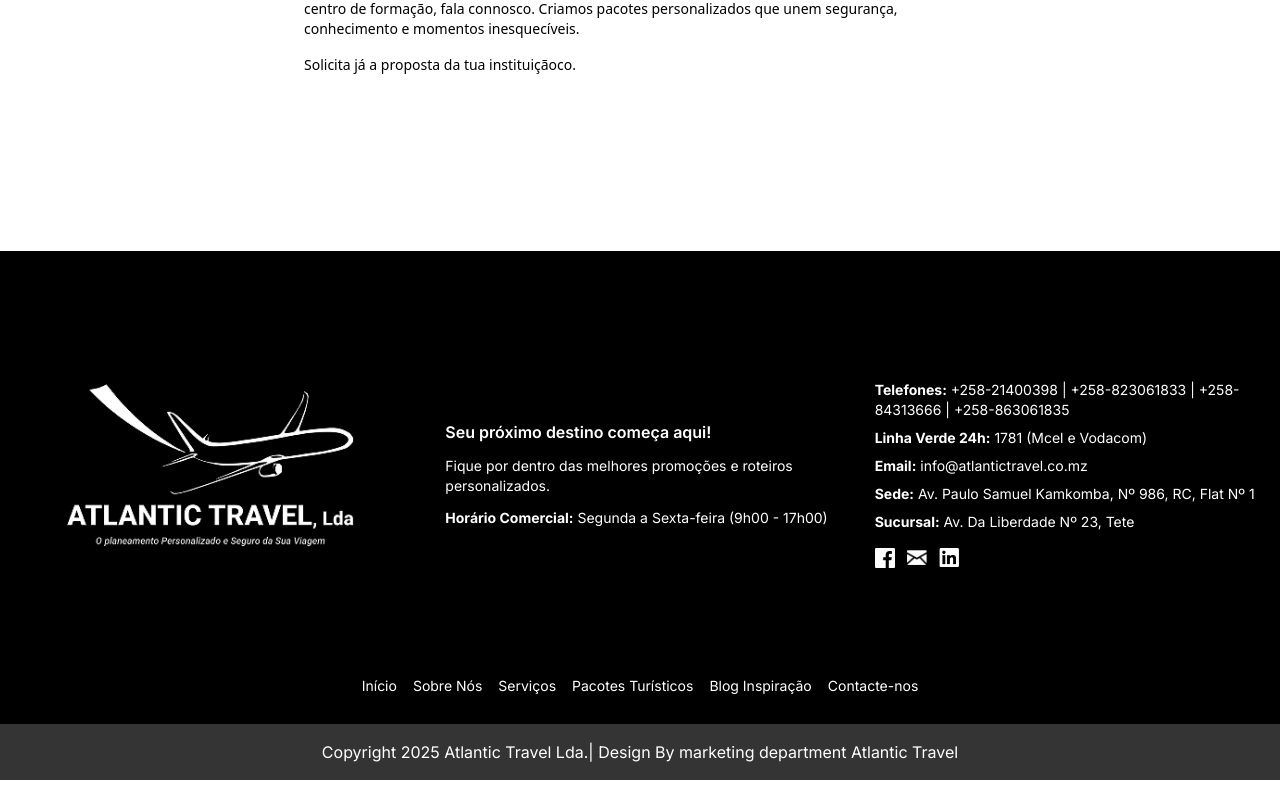
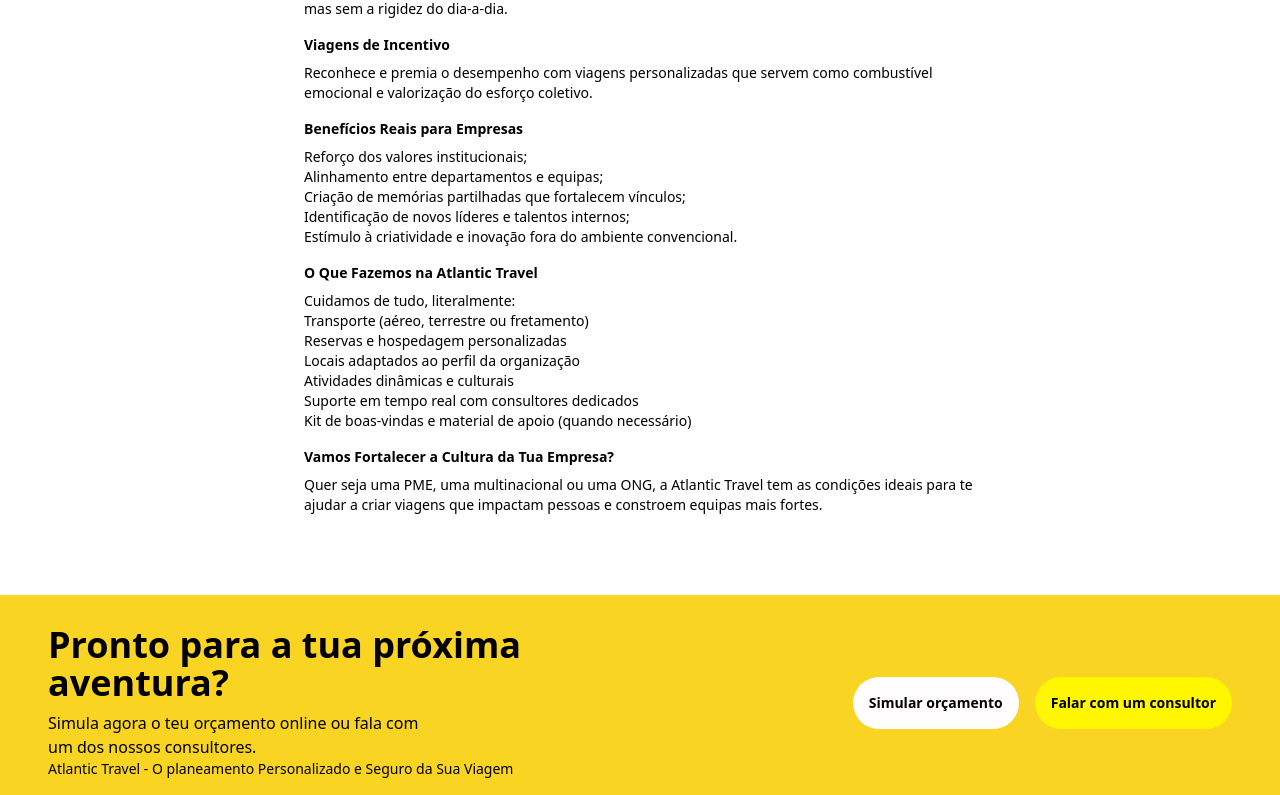
Before and after one commit to Vivaldi-Dev/atlantictravel, a Next.js app in the folder atlantictravel/: page /blog/viagens in a window 1280 px wide. Shown: the part 1145-1940 px from the top of the page. Built offline with nearby package versions, Linux system fonts and the light colour scheme.

Commit message:
add new section

```diff
--- /dev/null
+++ b/atlantictravel/src/app/blog/components/have/Ready.tsx
@@ -0,0 +1,48 @@
+'use client'
+
+import React, { useRef } from 'react'
+import { motion, useInView } from 'framer-motion'
+
+export default function Ready() {
+    const ref = useRef(null)
+    const isInView = useInView(ref, { once: true })
+
+    const fadeInUp = {
+        hidden: { opacity: 0, y: 50 },
+        visible: { opacity: 1, y: 0 }
+    }
+
+    return (
+        <div className='bg-[#F9D423] p-8'>
+            <div className='container mx-auto px-4'>
+                <motion.div ref={ref} initial="hidden" animate={isInView ? 'visible' : 'hidden'} variants={fadeInUp} transition={{ duration: 0.8, ease: 'easeOut' }}
+                    className='grid grid-cols-1 md:grid-cols-2 items-center gap-6'>
+                    <div className='text-black'>
+                        <p className=' font-semibold text-4xl leading-none'>Pronto para a tua próxima </p>
+                        <p className=' font-semibold text-4xl'>aventura?</p>
+                        <div className='mt-2 '>
+                            <p>Simula agora o teu orçamento online ou fala com</p>
+                            <p>um dos nossos consultores.</p>
+                            <p className='text-sm'> Atlantic Travel - O planeamento Personalizado e Seguro da Sua Viagem</p>
+                        </div>
+                    </div>
+                    <div>
+                        <div className='flex justify-end gap-4'>
+                            <div className='bg-[#FFFDFD] p-4 rounded-full text-black w-fit'>
+                                <p className='text-center font-semibold text-sm'>
+                                    Simular orçamento <br />
+                                </p>
+                            </div>
+
+                            <div className='bg-[#FFF700] p-4 rounded-full text-black w-fit'>
+                                <p className='text-center font-semibold text-sm'>
+                                    Falar com um consultor
+                                </p>
+                            </div>
+                        </div>
+                    </div>
+                </motion.div>
+            </div>
+        </div>
+    )
+}
--- a/atlantictravel/src/app/blog/viagens/page.tsx
+++ b/atlantictravel/src/app/blog/viagens/page.tsx
@@ -4,6 +4,8 @@
 import { Inter } from 'next/font/google'
 import Image from 'next/image'
 import { motion } from 'framer-motion'
+import Ready from '../components/have/Ready'
+
 
 const inter = Inter({
     subsets: ['latin'],
@@ -39,7 +41,7 @@
 
 export default function Page() {
     return (
-        <motion.div initial="hidden" animate="visible" variants={containerVariants} className="py-40">
+        <motion.div initial="hidden" animate="visible" variants={containerVariants} className="mt-40 ">
             <motion.div variants={fadeInVariants} className={`text-center text-sm ${inter.variable} font-sans`}>
                 <motion.p variants={itemVariants} className="text-center font-semibold text-4xl mb-4">
                     Como as Viagens Podem Reforçar a
@@ -60,7 +62,7 @@
                 </motion.p>
             </motion.div>
 
-            <motion.div variants={fadeInVariants} className="container mx-auto px-4 mt-16">
+            <motion.div variants={fadeInVariants} className="container mx-auto px-4 mt-16 mb-16">
                 <motion.div variants={containerVariants} className="flex flex-col sm:flex-row justify-center items-end gap-4">
 
                     <motion.div variants={itemVariants} className="relative w-full sm:w-[460px] h-[320px] rounded-xl overflow-hidden shadow-lg" >
@@ -103,21 +105,46 @@
 
 
                         <motion.div variants={itemVariants} className='mb-4'>
-                            <p className="font-semibold text-start mb-2">Educação Que Vai Além da Sala de Aula </p>
+                            <p className="font-semibold text-start mb-2">Formações e Seminários Fora do Escritório</p>
                             <p>
-                                Educação Que Vai Além da Sala de Aula  Se és responsável por uma escola, grupo de estudantes ou centro de formação,
-                                fala connosco.
-                                Criamos pacotes  personalizados que unem segurança, conhecimento e momentos inesquecíveis.
+                                Organizamos todo o suporte logístico para formações corporativas em locais inspiradores com foco, mas sem a rigidez  do dia-a-dia.
                             </p>
                         </motion.div>
 
                         <motion.div variants={itemVariants} className='mb-4'>
-                            <p>Solicita já a proposta da tua instituiçãoco.</p>
+                            <p className="font-semibold text-start mb-2">Viagens de Incentivo</p>
+                            <p>Reconhece e premia o desempenho com viagens personalizadas que servem como combustível emocional e valorização  do esforço coletivo.</p>
+                        </motion.div>
+
+                        <motion.div variants={itemVariants} className='mb-4'>
+                            <p className="font-semibold text-start mb-2">Benefícios Reais para Empresas</p>
+                            <p>Reforço dos valores institucionais;</p>
+                            <p>Alinhamento entre departamentos e equipas;</p>
+                            <p>Criação de memórias partilhadas que fortalecem vínculos;</p>
+                            <p>Identificação de novos líderes e talentos internos;</p>
+                            <p>Estímulo à criatividade e inovação fora do ambiente convencional.</p>
+                        </motion.div>
+
+                        <motion.div variants={itemVariants} className='mb-4'>
+                            <p className="font-semibold text-start mb-2">O Que Fazemos na Atlantic Travel</p>
+                            <p>Cuidamos de tudo, literalmente:</p>
+                            <p>Transporte (aéreo, terrestre ou fretamento)</p>
+                            <p>Reservas e hospedagem personalizadas</p>
+                            <p>Locais adaptados ao perfil da organização</p>
+                            <p>Atividades dinâmicas e culturais</p>
+                            <p>Suporte em tempo real com consultores dedicados</p>
+                            <p>Kit de boas-vindas e material de apoio (quando necessário)</p>
+                        </motion.div>
+
+                        <motion.div variants={itemVariants} className='mb-4'>
+                            <p className="font-semibold text-start mb-2">Vamos Fortalecer a Cultura da Tua Empresa?</p>
+                            <p>Quer seja uma PME, uma multinacional ou uma ONG, a Atlantic Travel tem as condições ideais para te ajudar a criar  viagens que impactam pessoas e constroem equipas mais fortes.</p>
                         </motion.div>
 
                     </motion.div>
                 </motion.div>
             </motion.div>
+            <Ready />
         </motion.div>
     )
 }
```
